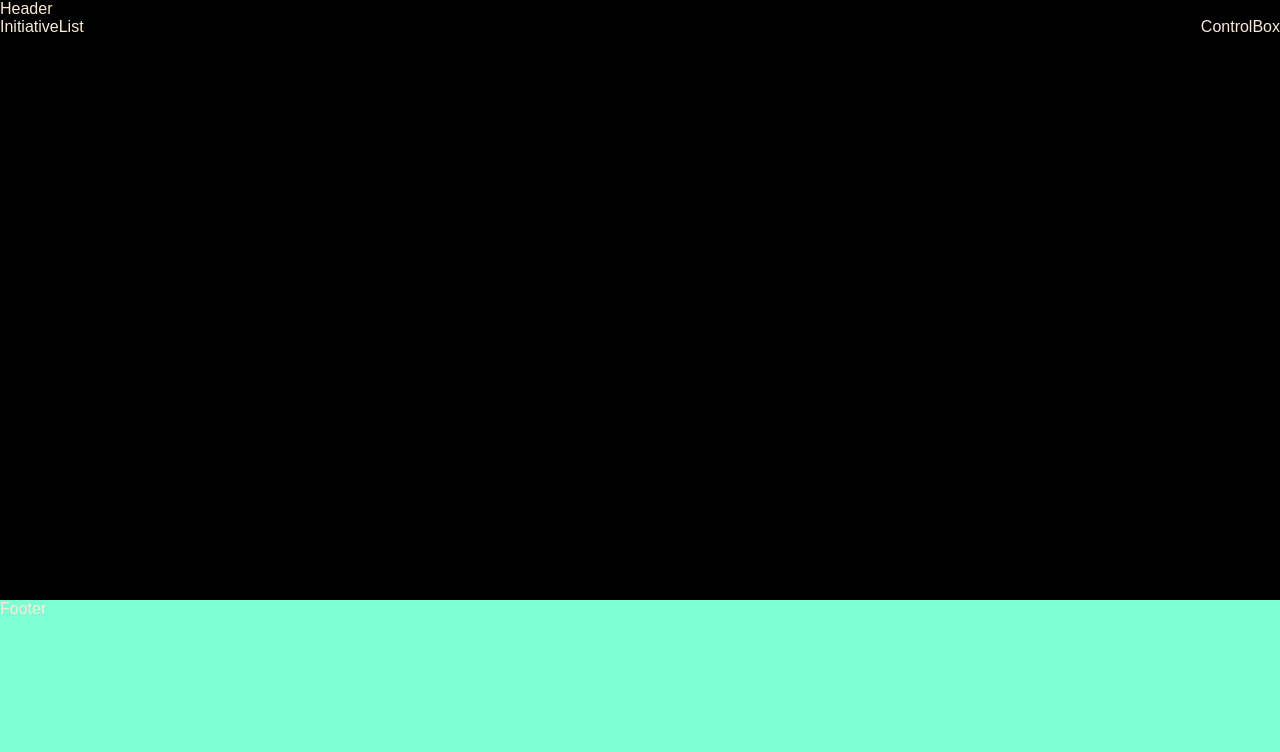
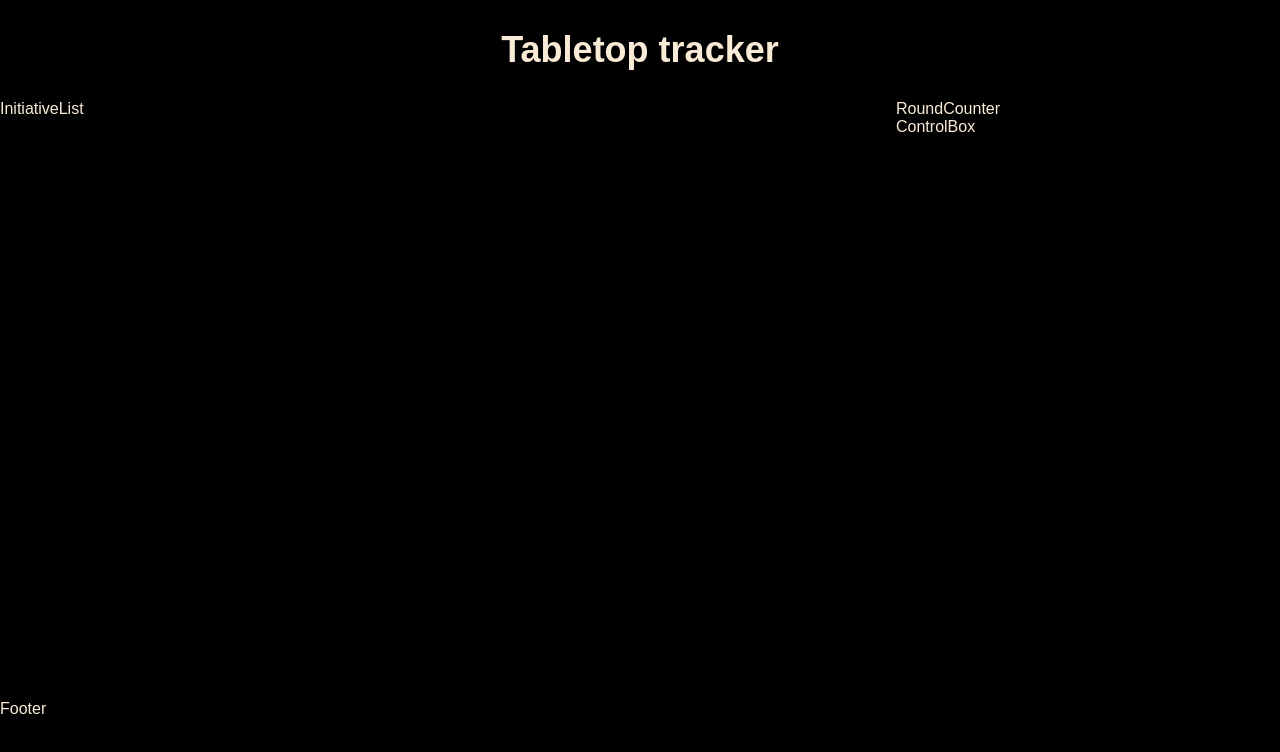
Before and after one commit to PlatypusIV/tabletop_initiative_tracker, a React (Vite) app in the folder tabletop_initiative_tracker/: page / in a window 1280 px wide. Shown: the top 752 px of the page. Built offline with nearby package versions, Linux system fonts and the light colour scheme.

Commit message:
added some initial css to header and added roundcounter raw component

```diff
--- a/tabletop_initiative_tracker/src/App.css
+++ b/tabletop_initiative_tracker/src/App.css
@@ -14,3 +14,9 @@
     flex-direction: row;
     justify-content: space-between;
 }
+
+.controlSection {
+    width: 30%;
+    height: 100%;
+    /* margin: 8px; */
+}
--- a/tabletop_initiative_tracker/src/App.tsx
+++ b/tabletop_initiative_tracker/src/App.tsx
@@ -1,17 +1,18 @@
-import { useState } from 'react'
+// import { useState } from 'react'
 // import reactLogo from './assets/react.svg'
 import './App.css'
 import Header from './components/Header/Header'
 import Footer from './components/Footer/Footer'
 import InitiativeList from './components/InitiativeList/InitiativeList'
 import ControlBox from './components/ControlBox/ControlBox'
+import RoundCounter from './components/RoundCounter/RoundCounter'
 
 export default function App(): JSX.Element {
 
   return (
     <div className='app'>
         <Header />
-        <div className='content'><InitiativeList /> <ControlBox /></div>
+        <div className='content'><InitiativeList /> <div className='controlSection'><RoundCounter /><ControlBox /></div></div>
         <Footer />
     </div>
   )
--- a/tabletop_initiative_tracker/src/components/Footer/Footer.css
+++ b/tabletop_initiative_tracker/src/components/Footer/Footer.css
@@ -1,5 +1,5 @@
 footer {
     width: 100%;
-    height: 200px;
-    background-color: aquamarine;
+    height: 100px;
+    /* background-color: aquamarine; */
 }
--- /dev/null
+++ b/tabletop_initiative_tracker/src/components/Header/Header.css
@@ -0,0 +1,16 @@
+header {
+    height: 100px;
+    width: 100%;
+    text-align: center;
+    justify-content: center;
+    display: flex;
+    flex-direction: column;
+
+
+
+}
+
+.titleHeader {
+    font-size: 36px;
+    font-weight: 600;
+}
--- a/tabletop_initiative_tracker/src/components/Header/Header.tsx
+++ b/tabletop_initiative_tracker/src/components/Header/Header.tsx
@@ -1,7 +1,10 @@
-import React from 'react'
+import React from 'react';
+import './Header.css';
 
 export default function Header():JSX.Element {
   return (
-    <header>Header</header>
+    <header>
+      <h1 className='titleHeader'>Tabletop tracker</h1>
+    </header>
   )
 }
--- /dev/null
+++ b/tabletop_initiative_tracker/src/components/RoundCounter/RoundCounter.tsx
@@ -0,0 +1,8 @@
+import React from 'react';
+import './RouncCounter.css';
+
+export default function RoundCounter():JSX.Element {
+  return (
+    <div>RoundCounter</div>
+  )
+}
--- a/tabletop_initiative_tracker/tsconfig.json
+++ b/tabletop_initiative_tracker/tsconfig.json
@@ -18,7 +18,8 @@
     "strict": true,
     "noUnusedLocals": true,
     "noUnusedParameters": true,
-    "noFallthroughCasesInSwitch": true
+    "noFallthroughCasesInSwitch": true,
+    "allowJs": false
   },
   "include": ["src"],
   "references": [{ "path": "./tsconfig.node.json" }]
```
Also changed, not shown: tabletop_initiative_tracker/src/components/RoundCounter/RouncCounter.css (added).
